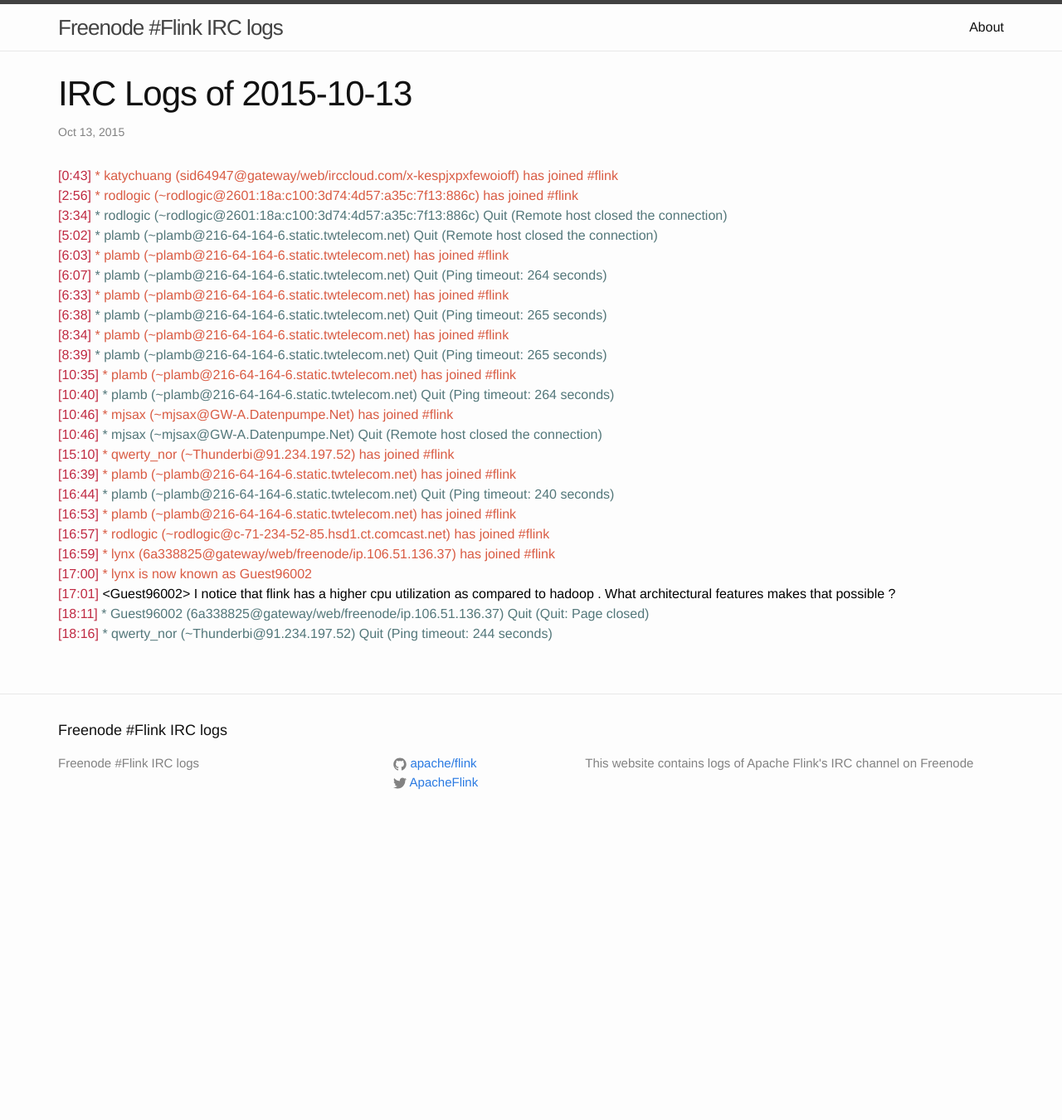
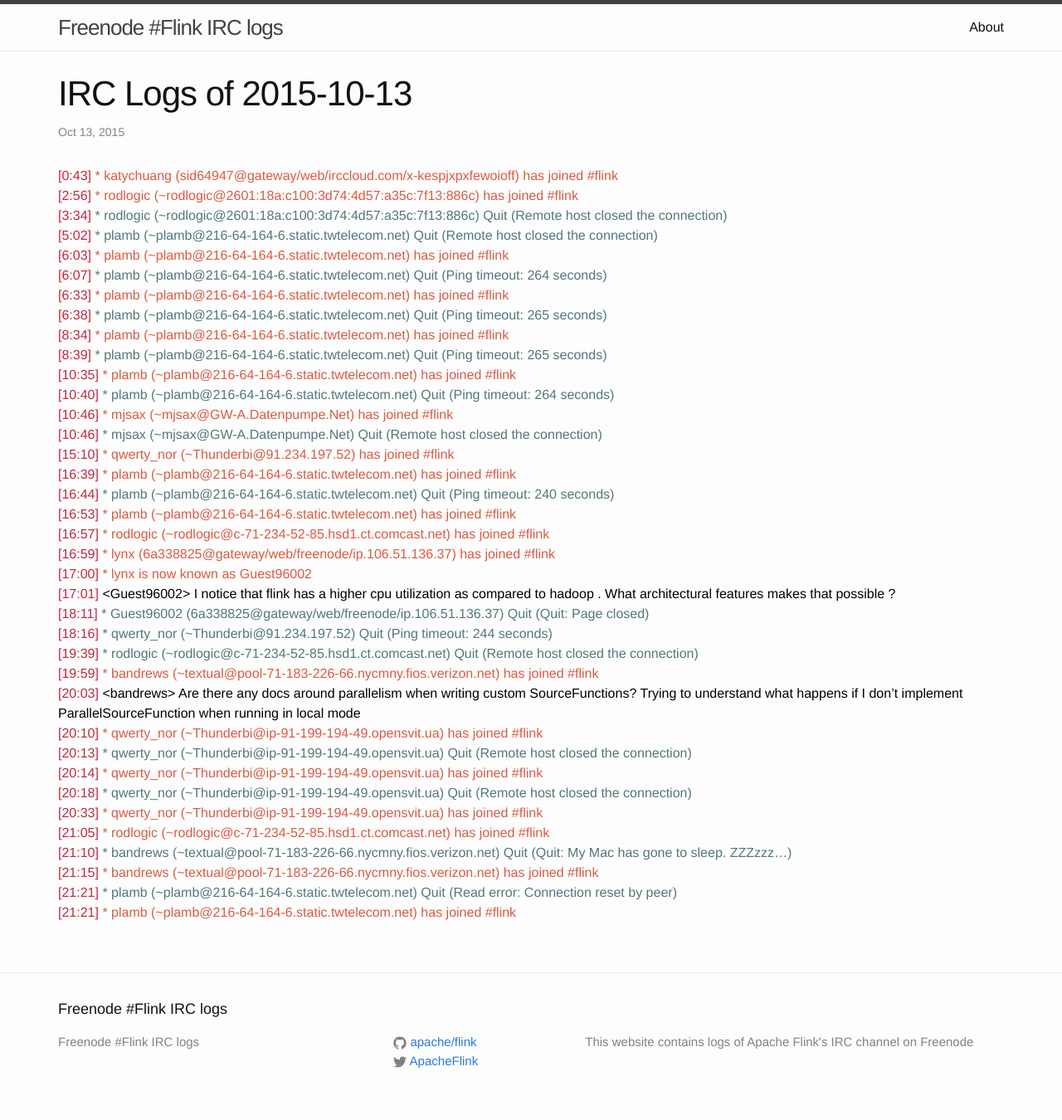
Before and after one commit to flink-irc-logs/flink-irc-logs.github.io, a Jekyll site: the page built from _posts/2015-10-13-logs.markdown, in a window 1280 px wide. Shown: the whole page at 83% size. Built offline with Jekyll 4.4.1, drawn with Linux system fonts in a browser that asks for light colours; before the commit the page ends 1014 px from its top, so only the background shows below that.

Commit message:
Update of the logs on Tue Oct 13 21:26:11 CEST 2015

```diff
--- a/_posts/2015-10-13-logs.markdown
+++ b/_posts/2015-10-13-logs.markdown
@@ -28,3 +28,16 @@
 <span class="irc-date">[17:01]</span> <span class="irc-black">&lt;Guest96002&gt; I notice that flink has a higher cpu utilization as compared to hadoop . What architectural features makes that possible ?</span><br />
 <span class="irc-date">[18:11]</span> <span class="irc-navy">* Guest96002 (6a338825@gateway/web/freenode/ip.106.51.136.37) Quit (Quit: Page closed)</span><br />
 <span class="irc-date">[18:16]</span> <span class="irc-navy">* qwerty_nor (~Thunderbi@91.234.197.52) Quit (Ping timeout: 244 seconds)</span><br />
+<span class="irc-date">[19:39]</span> <span class="irc-navy">* rodlogic (~rodlogic@c-71-234-52-85.hsd1.ct.comcast.net) Quit (Remote host closed the connection)</span><br />
+<span class="irc-date">[19:59]</span> <span class="irc-green">* bandrews (~textual@pool-71-183-226-66.nycmny.fios.verizon.net) has joined #flink</span><br />
+<span class="irc-date">[20:03]</span> <span class="irc-black">&lt;bandrews&gt; Are there any docs around parallelism when writing custom SourceFunctions? Trying to understand what happens if I don't implement ParallelSourceFunction when running in local mode</span><br />
+<span class="irc-date">[20:10]</span> <span class="irc-green">* qwerty_nor (~Thunderbi@ip-91-199-194-49.opensvit.ua) has joined #flink</span><br />
+<span class="irc-date">[20:13]</span> <span class="irc-navy">* qwerty_nor (~Thunderbi@ip-91-199-194-49.opensvit.ua) Quit (Remote host closed the connection)</span><br />
+<span class="irc-date">[20:14]</span> <span class="irc-green">* qwerty_nor (~Thunderbi@ip-91-199-194-49.opensvit.ua) has joined #flink</span><br />
+<span class="irc-date">[20:18]</span> <span class="irc-navy">* qwerty_nor (~Thunderbi@ip-91-199-194-49.opensvit.ua) Quit (Remote host closed the connection)</span><br />
+<span class="irc-date">[20:33]</span> <span class="irc-green">* qwerty_nor (~Thunderbi@ip-91-199-194-49.opensvit.ua) has joined #flink</span><br />
+<span class="irc-date">[21:05]</span> <span class="irc-green">* rodlogic (~rodlogic@c-71-234-52-85.hsd1.ct.comcast.net) has joined #flink</span><br />
+<span class="irc-date">[21:10]</span> <span class="irc-navy">* bandrews (~textual@pool-71-183-226-66.nycmny.fios.verizon.net) Quit (Quit: My Mac has gone to sleep. ZZZzzz…)</span><br />
+<span class="irc-date">[21:15]</span> <span class="irc-green">* bandrews (~textual@pool-71-183-226-66.nycmny.fios.verizon.net) has joined #flink</span><br />
+<span class="irc-date">[21:21]</span> <span class="irc-navy">* plamb (~plamb@216-64-164-6.static.twtelecom.net) Quit (Read error: Connection reset by peer)</span><br />
+<span class="irc-date">[21:21]</span> <span class="irc-green">* plamb (~plamb@216-64-164-6.static.twtelecom.net) has joined #flink</span><br />
```
